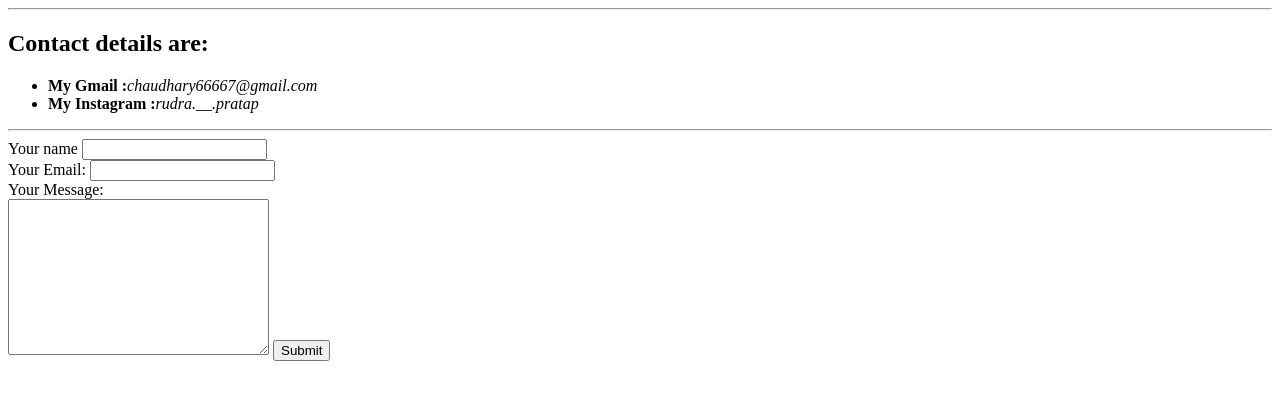
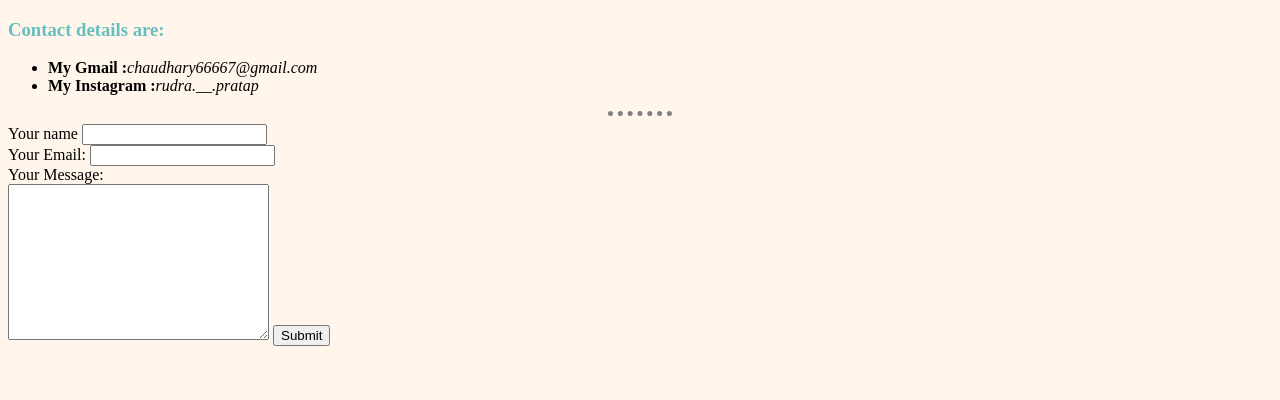
Before and after one commit to lucifer78907/Web_only_prac, a plain HTML site: page contact.html in a window 1280 px wide. Drawn offline with Linux system fonts and the light colour scheme.

Commit message:
Added CSS

```diff
--- a/contact.html
+++ b/contact.html
@@ -3,10 +3,10 @@
 <head>
     <meta charset="UTF-8">
     <title>Contact Me</title>
+    <link rel="stylesheet" href="css/styles.css">
 </head>
 <body>
-    <hr>
-    <h2>Contact details are:</h2>
+    <h3>Contact details are:</h3>
     <ul>
         <li><strong>My Gmail :</strong><em>chaudhary66667@gmail.com</em></li>
         <li><strong>My Instagram :</strong><em>rudra.__.pratap</em></li>
--- /dev/null
+++ b/css/styles.css
@@ -0,0 +1,16 @@
+body{
+    background-color: #fff5eb ;
+}
+hr{
+    border-style: none;
+    border-top-style: dotted;
+    border-color: grey;
+    border-width: 5px;
+    width: 5%;
+}
+h1{
+    color: #66bfbf;
+}
+h3{
+    color: #66bfbf;
+}
```
Also changed, not shown: hobbies.html (+1 -0 lines), index.html (+2 -2 lines), test.html (+1 -0 lines).
